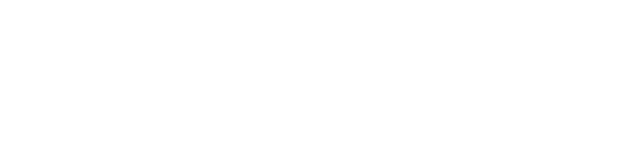
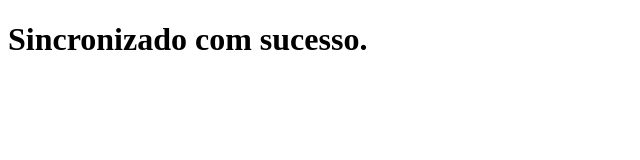
Before and after one commit to Adrianoocf/testando_git, a plain HTML site: page index.html in a window 1280 px wide. Shown: the whole page, without its empty margins (0-640 px from the left). Drawn offline with Linux system fonts and the light colour scheme.

Commit message:
Segunda versao

```diff
--- a/index.html
+++ b/index.html
@@ -1,2 +1,11 @@
 <!DOCTYPE html>
+    <head>
+        <title>
+
+        </title>
+    </head>
+    <body>
+        <h1>Sincronizado com sucesso.</h1>
+    </body>
+
 </html>
```
